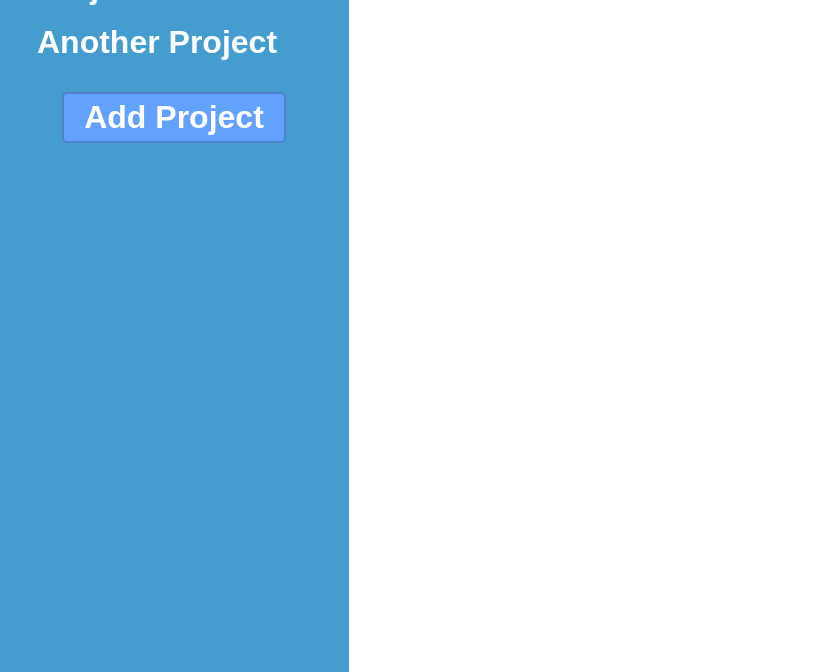
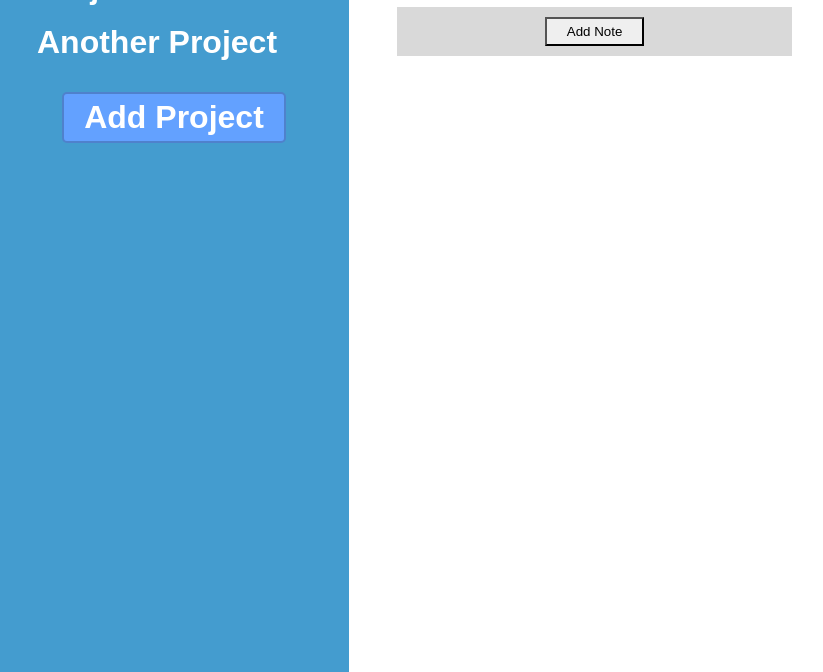
Before and after one commit to Kreoniz/todo-list, a website built with webpack: page dist/index.html in a window 1280 px wide. Shown: the part 128-800 px from the top of the page, without its empty margins (1-824 px from the left). Built offline with nearby package versions, Linux system fonts and the light colour scheme.

Commit message:
Add button for adding notes to a project

```diff
--- a/src/index.js
+++ b/src/index.js
@@ -57,7 +57,6 @@ function renderProjectNotes(root, project) {
     projectTitle.classList.add("project-title");
     root.appendChild(projectTitle);
 
-
     const notes = project.getNotes();
 
     for (const note of notes) {
@@ -89,6 +88,18 @@ function renderProjectNotes(root, project) {
 
         root.appendChild(noteDiv);
     }
+
+    const addNote = document.createElement("div");
+    addNote.classList.add("note-div");
+
+    const addNoteBtn = document.createElement("button");
+    addNoteBtn.type = "button";
+    addNoteBtn.classList.add("add-note-btn");
+    addNoteBtn.textContent = "Add Note";
+
+    addNote.appendChild(addNoteBtn);
+
+    root.appendChild(addNote);
 }
 
 function renderProjects(root, projectNotesRoot) {
--- a/src/style.css
+++ b/src/style.css
@@ -117,3 +117,8 @@ h1 {
     text-align: center;
     font-size: 2rem;
 }
+
+.add-note-btn {
+    margin: auto;
+    padding: 5px 20px;
+}
```
